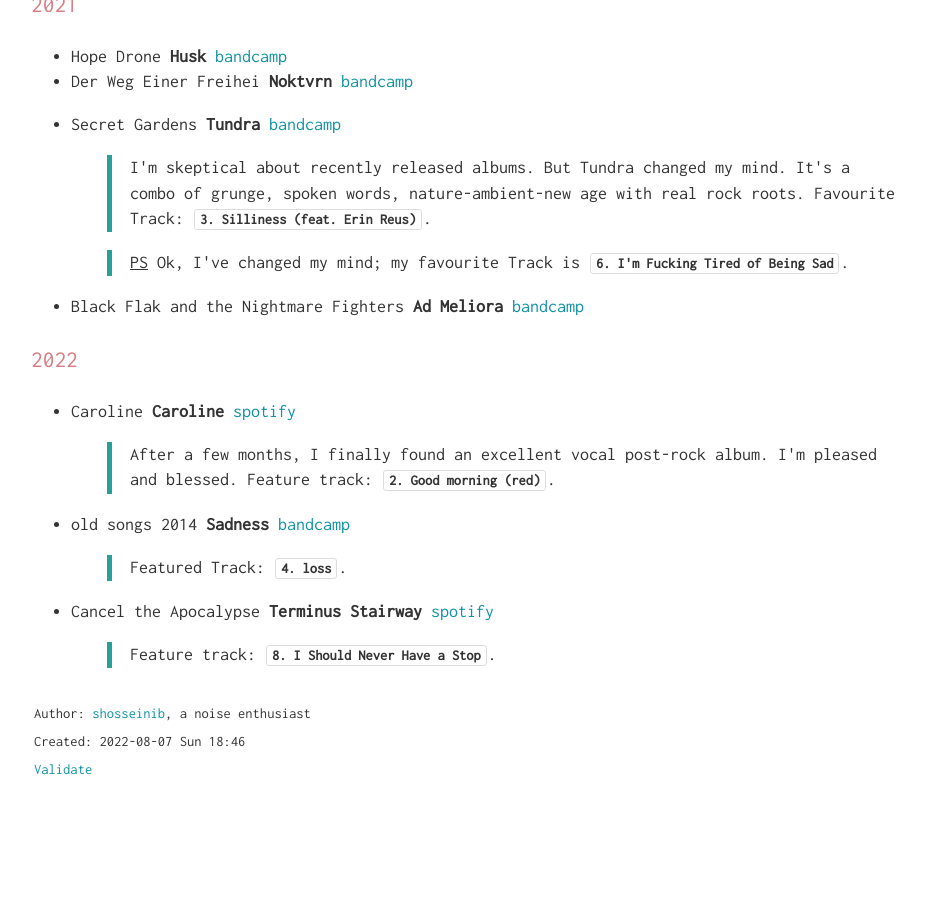
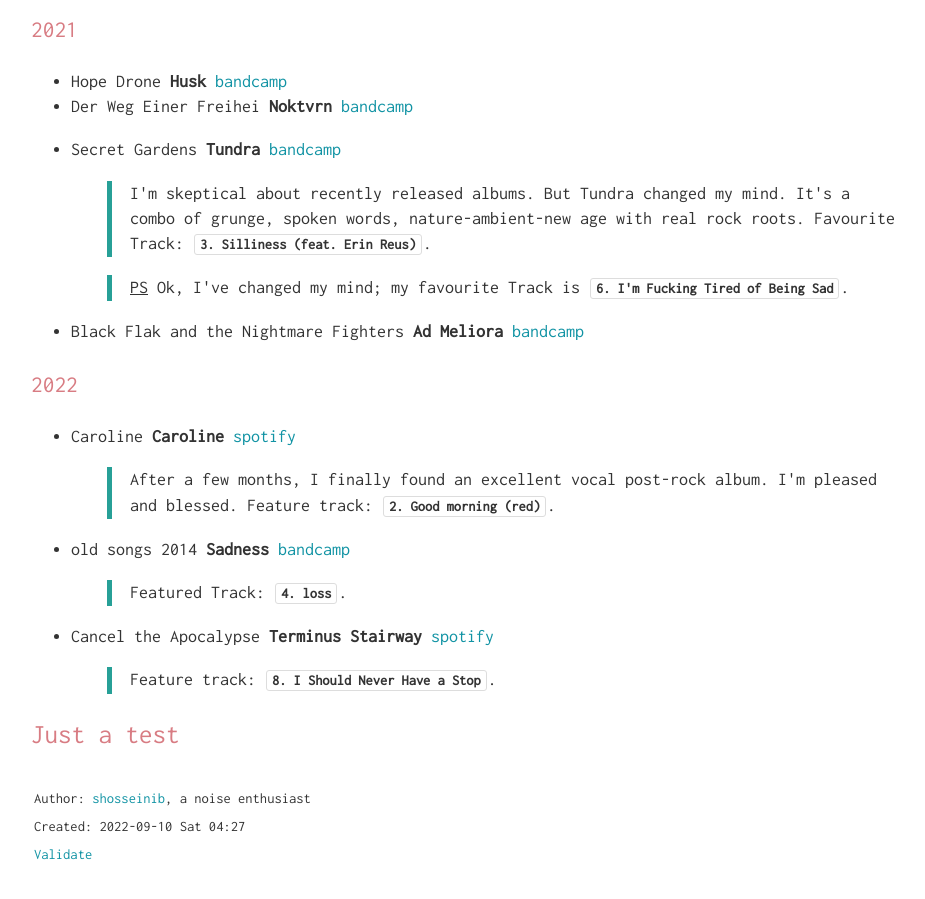
Before and after one commit to shosseinib/shosseinib.github.io, a Jekyll site: the page music.html, which Jekyll copies as it is, in a window 1280 px wide and 900 px high, scrolled down 6492 px. Shown: the whole window, without its empty margins (159-1084 px from the left). Built offline with Jekyll 4.4.1, drawn with Linux system fonts in a browser that asks for light colours; some web fonts are replaced; before the commit the page ends 7307 px from its top, so only the background shows below that.

Commit message:
just a test

```diff
--- a/music.html
+++ b/music.html
@@ -3,7 +3,7 @@
 "http://www.w3.org/TR/xhtml1/DTD/xhtml1-strict.dtd">
 <html xmlns="http://www.w3.org/1999/xhtml" lang="en" xml:lang="en">
 <head>
-<!-- 2022-08-07 Sun 18:46 -->
+<!-- 2022-09-10 Sat 04:27 -->
 <meta http-equiv="Content-Type" content="text/html;charset=utf-8" />
 <meta name="viewport" content="width=device-width, initial-scale=1" />
 <title>Music Journal</title>
@@ -205,84 +205,85 @@
 <h2>Table of Contents</h2>
 <div id="text-table-of-contents" role="doc-toc">
 <ul>
-<li><a href="#org7936851"><b>Code of Conduct</b></a></li>
-<li><a href="#org0457bb5"><b>Electronic</b></a>
+<li><a href="#org8c34548"><b>Code of Conduct</b></a></li>
+<li><a href="#orgce60827"><b>Electronic</b></a>
 <ul>
-<li><a href="#org2857d69">2021</a></li>
-<li><a href="#orgb18b18c">2022</a></li>
+<li><a href="#orge5bb9c5">2021</a></li>
+<li><a href="#org7ab6577">2022</a></li>
 </ul>
 </li>
-<li><a href="#org682430e"><b>Experimental &amp; Improvisation</b></a>
+<li><a href="#orgc861afd"><b>Experimental &amp; Improvisation</b></a>
 <ul>
-<li><a href="#org5d9b961">2019</a></li>
-<li><a href="#org7813c46">2020</a></li>
-<li><a href="#org68647a1">2021</a></li>
-<li><a href="#org20aa255">2022</a></li>
+<li><a href="#org9a2c983">2019</a></li>
+<li><a href="#org4ba2567">2020</a></li>
+<li><a href="#org99a095d">2021</a></li>
+<li><a href="#orgd0d01ce">2022</a></li>
 </ul>
 </li>
-<li><a href="#orgbbb5526"><b>Jazz</b></a>
+<li><a href="#org76fc5d2"><b>Jazz</b></a>
 <ul>
-<li><a href="#orga83c5b5">2019</a></li>
-<li><a href="#orgfe2c135">2021</a></li>
-<li><a href="#orga2e841f">2022</a></li>
+<li><a href="#org19d4047">2019</a></li>
+<li><a href="#orgca3e63c">2021</a></li>
+<li><a href="#org38402c2">2022</a></li>
 </ul>
 </li>
-<li><a href="#orgdf68fc4"><b>*Metal</b></a>
+<li><a href="#orgfddb1a8"><b>*Metal</b></a>
 <ul>
-<li><a href="#org1a1c0ad">Death</a>
+<li><a href="#org5f7203b">Death</a>
 <ul>
-<li><a href="#org4bb0d0d">2022</a></li>
+<li><a href="#org5c6ef5e">2022</a></li>
 </ul>
 </li>
-<li><a href="#org4250705">Doom</a>
+<li><a href="#org57407ef">Doom</a>
 <ul>
-<li><a href="#orgd01af22">2021</a></li>
-<li><a href="#org3053e6d">2022</a></li>
+<li><a href="#org5376a7d">2021</a></li>
+<li><a href="#org20f7e3f">2022</a></li>
 </ul>
 </li>
-<li><a href="#orgf4b2835">Progressive</a></li>
+<li><a href="#orgd151f9d">Progressive</a></li>
 </ul>
 </li>
-<li><a href="#orgca92623"><b>Noise</b></a>
+<li><a href="#orga24fda0"><b>Noise</b></a>
 <ul>
-<li><a href="#org787fe5d">2022</a></li>
+<li><a href="#org7076c5f">2022</a></li>
 </ul>
 </li>
-<li><a href="#org1fdb50c"><b>Post-everything</b></a>
+<li><a href="#orgc82eb35"><b>Post-everything</b></a>
 <ul>
-<li><a href="#org3ddd77d">2021</a></li>
-<li><a href="#org06f8649">2022</a></li>
+<li><a href="#org19a9cc9">2021</a></li>
+<li><a href="#org0c64e6e">2022</a></li>
 </ul>
 </li>
+<li><a href="#org7f53362">Just a test</a></li>
 </ul>
 </div>
 </div>
 
-<div id="outline-container-org7936851" class="outline-2">
-<h2 id="org7936851"><b>Code of Conduct</b></h2>
-<div class="outline-text-2" id="text-org7936851">
+<div id="outline-container-org8c34548" class="outline-2">
+<h2 id="org8c34548"><b>Code of Conduct</b></h2>
+<div class="outline-text-2" id="text-org8c34548">
 <p>
 Here I collect music albums that I consider worshiped (in my way) works in <code>Jazz</code>, <code>Post-Everything</code>, <code>Noise</code>, <code>*Metal</code>, <code>Electronic</code>, and <code>Experimental &amp; Improvisation</code>. The order is by year, but there is no order; I may re-sort them by their artist name later; who knows?
 </p>
 </div>
 </div>
 
-<div id="outline-container-org0457bb5" class="outline-2">
-<h2 id="org0457bb5"><b>Electronic</b></h2>
-<div class="outline-text-2" id="text-org0457bb5">
+<div id="outline-container-orgce60827" class="outline-2">
+<h2 id="orgce60827"><b>Electronic</b></h2>
+<div class="outline-text-2" id="text-orgce60827">
 </div>
-<div id="outline-container-org2857d69" class="outline-3">
-<h3 id="org2857d69">2021</h3>
-<div class="outline-text-3" id="text-org2857d69">
+<div id="outline-container-orge5bb9c5" class="outline-3">
+<h3 id="orge5bb9c5">2021</h3>
+<div class="outline-text-3" id="text-orge5bb9c5">
 <ul class="org-ul">
 <li>Doyeq <b>Never Back</b> <a href="https://fuselab.bandcamp.com/album/never-back">bandcamp</a></li>
 <li>HEXSYSTEM <b>Interface OST Vol. II</b> <a href="https://hexsystem.bandcamp.com/album/interface-ost-vol-ii?from=fandiscflw">bandcamp</a></li>
 </ul>
 </div>
 </div>
-<div id="outline-container-orgb18b18c" class="outline-3">
-<h3 id="orgb18b18c">2022</h3>
-<div class="outline-text-3" id="text-orgb18b18c">
+<div id="outline-container-org7ab6577" class="outline-3">
+<h3 id="org7ab6577">2022</h3>
+<div class="outline-text-3" id="text-org7ab6577">
 <ul class="org-ul">
 <li>HEXSYSTEM <b>No Confluence</b> <a href="https://hexsystem.bandcamp.com/album/no-confluence?from=fanpub_fnb">bandcamp</a></li>
 <li><p>
@@ -297,29 +298,29 @@
 </div>
 </div>
 </div>
-<div id="outline-container-org682430e" class="outline-2">
-<h2 id="org682430e"><b>Experimental &amp; Improvisation</b></h2>
-<div class="outline-text-2" id="text-org682430e">
+<div id="outline-container-orgc861afd" class="outline-2">
+<h2 id="orgc861afd"><b>Experimental &amp; Improvisation</b></h2>
+<div class="outline-text-2" id="text-orgc861afd">
 </div>
-<div id="outline-container-org5d9b961" class="outline-3">
-<h3 id="org5d9b961">2019</h3>
-<div class="outline-text-3" id="text-org5d9b961">
+<div id="outline-container-org9a2c983" class="outline-3">
+<h3 id="org9a2c983">2019</h3>
+<div class="outline-text-3" id="text-org9a2c983">
 <ul class="org-ul">
 <li>Sam Andreae/David Birchall/Toshimaru Nakamura/Otto Willberg <b>UK ツアー 2019</b> <a href="https://scatterarchive.bandcamp.com/album/uk-2019?from=fandiscflw">bandcamp</a></li>
 </ul>
 </div>
 </div>
-<div id="outline-container-org7813c46" class="outline-3">
-<h3 id="org7813c46">2020</h3>
-<div class="outline-text-3" id="text-org7813c46">
+<div id="outline-container-org4ba2567" class="outline-3">
+<h3 id="org4ba2567">2020</h3>
+<div class="outline-text-3" id="text-org4ba2567">
 <ul class="org-ul">
 <li>Jean-Luc Guionnet, Annette Krebs <b>pointe sèche</b> <a href="https://annettekrebs.bandcamp.com/album/pointe-s-che">bandcamp</a></li>
 </ul>
 </div>
 </div>
-<div id="outline-container-org68647a1" class="outline-3">
-<h3 id="org68647a1">2021</h3>
-<div class="outline-text-3" id="text-org68647a1">
+<div id="outline-container-org99a095d" class="outline-3">
+<h3 id="org99a095d">2021</h3>
+<div class="outline-text-3" id="text-org99a095d">
 <ul class="org-ul">
 <li>Guilherme Rodrigues &amp; Carlos Santos <b>Uncommon Symmetries</b> <a href="https://guilhermerodrigues.bandcamp.com/album/uncommon-symmetries">bandcamp</a></li>
 <li>I/O - Carlos Santos and Ulrich Mitzlaff <b>Studies on Colour Field Modulation</b> <a href="https://carlossantos.bandcamp.com/album/studies-on-colour-field-modulation">bandcamp</a></li>
@@ -328,9 +329,9 @@
 </ul>
 </div>
 </div>
-<div id="outline-container-org20aa255" class="outline-3">
-<h3 id="org20aa255">2022</h3>
-<div class="outline-text-3" id="text-org20aa255">
+<div id="outline-container-orgd0d01ce" class="outline-3">
+<h3 id="orgd0d01ce">2022</h3>
+<div class="outline-text-3" id="text-orgd0d01ce">
 <ul class="org-ul">
 <li>Mark Wagner <b>S☉N RISE / S☉N OF THE SUN</b> <a href="https://zamzamrec.bandcamp.com/album/s-n-rise-s-n-of-the-sun">bandcamp</a></li>
 <li><p>
@@ -353,21 +354,21 @@
 </div>
 </div>
 </div>
-<div id="outline-container-orgbbb5526" class="outline-2">
-<h2 id="orgbbb5526"><b>Jazz</b></h2>
-<div class="outline-text-2" id="text-orgbbb5526">
+<div id="outline-container-org76fc5d2" class="outline-2">
+<h2 id="org76fc5d2"><b>Jazz</b></h2>
+<div class="outline-text-2" id="text-org76fc5d2">
 </div>
-<div id="outline-container-orga83c5b5" class="outline-3">
-<h3 id="orga83c5b5">2019</h3>
-<div class="outline-text-3" id="text-orga83c5b5">
+<div id="outline-container-org19d4047" class="outline-3">
+<h3 id="org19d4047">2019</h3>
+<div class="outline-text-3" id="text-org19d4047">
 <ul class="org-ul">
 <li>Enrico Rava &amp; Joe Lovano <b>Roma (Live)</b> <a href="https://open.spotify.com/album/7oJD5GX7laQuDzSz10eKS2">spotify</a></li>
 </ul>
 </div>
 </div>
-<div id="outline-container-orgfe2c135" class="outline-3">
-<h3 id="orgfe2c135">2021</h3>
-<div class="outline-text-3" id="text-orgfe2c135">
+<div id="outline-container-orgca3e63c" class="outline-3">
+<h3 id="orgca3e63c">2021</h3>
+<div class="outline-text-3" id="text-orgca3e63c">
 <ul class="org-ul">
 <li>Mira Martin-Gray, Bryan Qu, Karen Ng, Nick Dunston <b>Trumpet &amp; Drums REMIX Festival</b> <a href="https://linaallemano.bandcamp.com/album/trumpet-drums-remix-festival">bandcamp</a></li>
 <li>Milton Man Gogh <b>The Great Reset</b> <a href="https://miltonmangogh.bandcamp.com/album/the-great-reset-2?from=fandiscflw">bandcamp</a></li>
@@ -424,9 +425,9 @@
 </ul>
 </div>
 </div>
-<div id="outline-container-orga2e841f" class="outline-3">
-<h3 id="orga2e841f">2022</h3>
-<div class="outline-text-3" id="text-orga2e841f">
+<div id="outline-container-org38402c2" class="outline-3">
+<h3 id="org38402c2">2022</h3>
+<div class="outline-text-3" id="text-org38402c2">
 <ul class="org-ul">
 <li>Joel Lyssarides <b>Stay Now</b> <a href="https://joellyssarides.bandcamp.com/releases">bandcamp</a></li>
 <li><p>
@@ -458,17 +459,17 @@
 </div>
 </div>
 
-<div id="outline-container-orgdf68fc4" class="outline-2">
-<h2 id="orgdf68fc4"><b>*Metal</b></h2>
-<div class="outline-text-2" id="text-orgdf68fc4">
+<div id="outline-container-orgfddb1a8" class="outline-2">
+<h2 id="orgfddb1a8"><b>*Metal</b></h2>
+<div class="outline-text-2" id="text-orgfddb1a8">
 </div>
-<div id="outline-container-org1a1c0ad" class="outline-3">
-<h3 id="org1a1c0ad">Death</h3>
-<div class="outline-text-3" id="text-org1a1c0ad">
+<div id="outline-container-org5f7203b" class="outline-3">
+<h3 id="org5f7203b">Death</h3>
+<div class="outline-text-3" id="text-org5f7203b">
 </div>
-<div id="outline-container-org4bb0d0d" class="outline-4">
-<h4 id="org4bb0d0d">2022</h4>
-<div class="outline-text-4" id="text-org4bb0d0d">
+<div id="outline-container-org5c6ef5e" class="outline-4">
+<h4 id="org5c6ef5e">2022</h4>
+<div class="outline-text-4" id="text-org5c6ef5e">
 <ul class="org-ul">
 <li><p>
 Septicflesh <b>Modern Primitive</b> <a href="https://septicflesh.bandcamp.com/album/modern-primitive?from=fanpub_nfnb_pr">bandcamp</a>
@@ -482,13 +483,13 @@
 </div>
 </div>
 </div>
-<div id="outline-container-org4250705" class="outline-3">
-<h3 id="org4250705">Doom</h3>
-<div class="outline-text-3" id="text-org4250705">
+<div id="outline-container-org57407ef" class="outline-3">
+<h3 id="org57407ef">Doom</h3>
+<div class="outline-text-3" id="text-org57407ef">
 </div>
-<div id="outline-container-orgd01af22" class="outline-4">
-<h4 id="orgd01af22">2021</h4>
-<div class="outline-text-4" id="text-orgd01af22">
+<div id="outline-container-org5376a7d" class="outline-4">
+<h4 id="org5376a7d">2021</h4>
+<div class="outline-text-4" id="text-org5376a7d">
 <ul class="org-ul">
 <li>Abysmal Grief <b>Funeral Cult of Personality</b> <a href="https://sunandmoonrecords.bandcamp.com/album/funeral-cult-of-personality">bandcamp</a></li>
 <li>Funeralium <b>Funeralium</b> <a href="https://funeralium.bandcamp.com/album/funeralium?from=fannewrel">bandcamp</a></li>
@@ -499,9 +500,9 @@
 </ul>
 </div>
 </div>
-<div id="outline-container-org3053e6d" class="outline-4">
-<h4 id="org3053e6d">2022</h4>
-<div class="outline-text-4" id="text-org3053e6d">
+<div id="outline-container-org20f7e3f" class="outline-4">
+<h4 id="org20f7e3f">2022</h4>
+<div class="outline-text-4" id="text-org20f7e3f">
 <ul class="org-ul">
 <li>Where Myth Becomes Memory <b>Rolo Tomassi</b> <a href="https://rolotomassi.bandcamp.com/album/where-myth-becomes-memory?from=fanpub_fnb_pr">bandcamp</a></li>
 <li><p>
@@ -572,9 +573,9 @@
 </div>
 </div>
 </div>
-<div id="outline-container-orgf4b2835" class="outline-3">
-<h3 id="orgf4b2835">Progressive</h3>
-<div class="outline-text-3" id="text-orgf4b2835">
+<div id="outline-container-orgd151f9d" class="outline-3">
+<h3 id="orgd151f9d">Progressive</h3>
+<div class="outline-text-3" id="text-orgd151f9d">
 <ul class="org-ul">
 <li><p>
 Venus Principle <b>Stand In Your Light</b> <a href="https://venusprinciple.bandcamp.com/album/stand-in-your-light-deluxe-edition?from=fanpub_nfnb_pr">bandcamp</a>
@@ -596,13 +597,13 @@
 </div>
 </div>
 </div>
-<div id="outline-container-orgca92623" class="outline-2">
-<h2 id="orgca92623"><b>Noise</b></h2>
-<div class="outline-text-2" id="text-orgca92623">
+<div id="outline-container-orga24fda0" class="outline-2">
+<h2 id="orga24fda0"><b>Noise</b></h2>
+<div class="outline-text-2" id="text-orga24fda0">
 </div>
-<div id="outline-container-org787fe5d" class="outline-3">
-<h3 id="org787fe5d">2022</h3>
-<div class="outline-text-3" id="text-org787fe5d">
+<div id="outline-container-org7076c5f" class="outline-3">
+<h3 id="org7076c5f">2022</h3>
+<div class="outline-text-3" id="text-org7076c5f">
 <ul class="org-ul">
 <li><p>
 Portal to the God Damn Blood Dimension <b>Rotten Fruit; Regular Orchard</b> <a href="https://portaltothegoddamnblooddimension.bandcamp.com/album/rotten-fruit-regular-orchard?from=fandiscflw">bandcamp</a>
@@ -632,13 +633,13 @@
 </div>
 </div>
 </div>
-<div id="outline-container-org1fdb50c" class="outline-2">
-<h2 id="org1fdb50c"><b>Post-everything</b></h2>
-<div class="outline-text-2" id="text-org1fdb50c">
+<div id="outline-container-orgc82eb35" class="outline-2">
+<h2 id="orgc82eb35"><b>Post-everything</b></h2>
+<div class="outline-text-2" id="text-orgc82eb35">
 </div>
-<div id="outline-container-org3ddd77d" class="outline-3">
-<h3 id="org3ddd77d">2021</h3>
-<div class="outline-text-3" id="text-org3ddd77d">
+<div id="outline-container-org19a9cc9" class="outline-3">
+<h3 id="org19a9cc9">2021</h3>
+<div class="outline-text-3" id="text-org19a9cc9">
 <ul class="org-ul">
 <li>Hope Drone <b>Husk</b> <a href="https://hopedrone.bandcamp.com/album/husk">bandcamp</a></li>
 <li>Der Weg Einer Freihei <b>Noktvrn</b> <a href="https://derwegeinerfreiheitsom.bandcamp.com/album/noktvrn?from=fanpub_nfnb_pr">bandcamp</a></li>
@@ -666,9 +667,9 @@
 </ul>
 </div>
 </div>
-<div id="outline-container-org06f8649" class="outline-3">
-<h3 id="org06f8649">2022</h3>
-<div class="outline-text-3" id="text-org06f8649">
+<div id="outline-container-org0c64e6e" class="outline-3">
+<h3 id="org0c64e6e">2022</h3>
+<div class="outline-text-3" id="text-org0c64e6e">
 <ul class="org-ul">
 <li><p>
 Caroline <b>Caroline</b> <a href="https://open.spotify.com/album/4X12VfRomM649eKXd1qKMf">spotify</a>
@@ -698,10 +699,14 @@
 </div>
 </div>
 </div>
+
+<div id="outline-container-org7f53362" class="outline-2">
+<h2 id="org7f53362">Just a test</h2>
+</div>
 </div>
 <div id="postamble" class="status">
 <p class="author">Author: <a href="https://shosseinib.github.io">shosseinib</a>, a noise enthusiast</p>
-<p class="date">Created: 2022-08-07 Sun 18:46</p>
+<p class="date">Created: 2022-09-10 Sat 04:27</p>
 <p class="validation"><a href="https://validator.w3.org/check?uri=referer">Validate</a></p>
 </div>
 </body>
--- a/music.org
+++ b/music.org
@@ -193,3 +193,5 @@
   #+begin_quote
 Feature track: *=8. I Should Never Have a Stop=*.
   #+end_quote
+
+* Just a test
```
